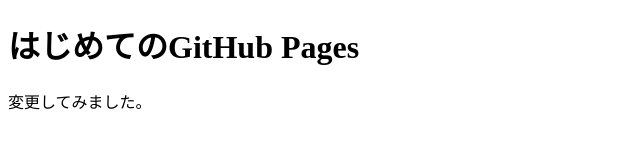
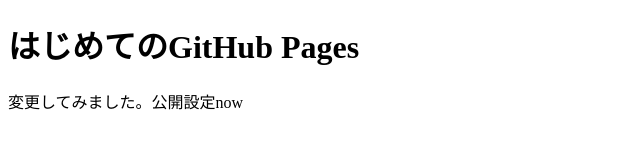
Before and after one commit to x22006xx/practice-web-site, a plain HTML site: page index.html in a window 1280 px wide. Shown: the whole page, without its empty margins (0-640 px from the left). Drawn offline with Linux system fonts and the light colour scheme.

Commit message:
公開設定

```diff
--- a/index.html
+++ b/index.html
@@ -9,7 +9,7 @@
 <body>
 
     <h1>はじめてのGitHub Pages</h1>
-    <p>変更してみました。</p>
+    <p>変更してみました。公開設定now</p>
 
 </body>
 </html>
```
